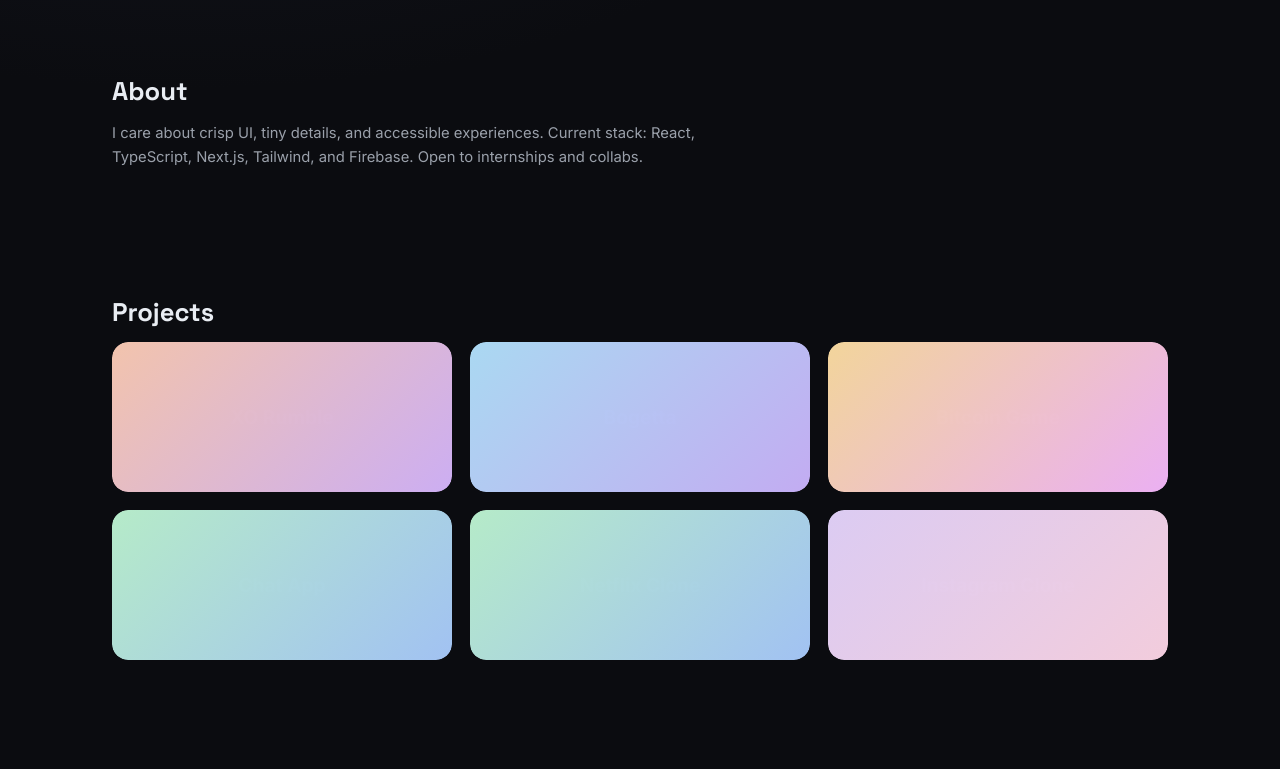
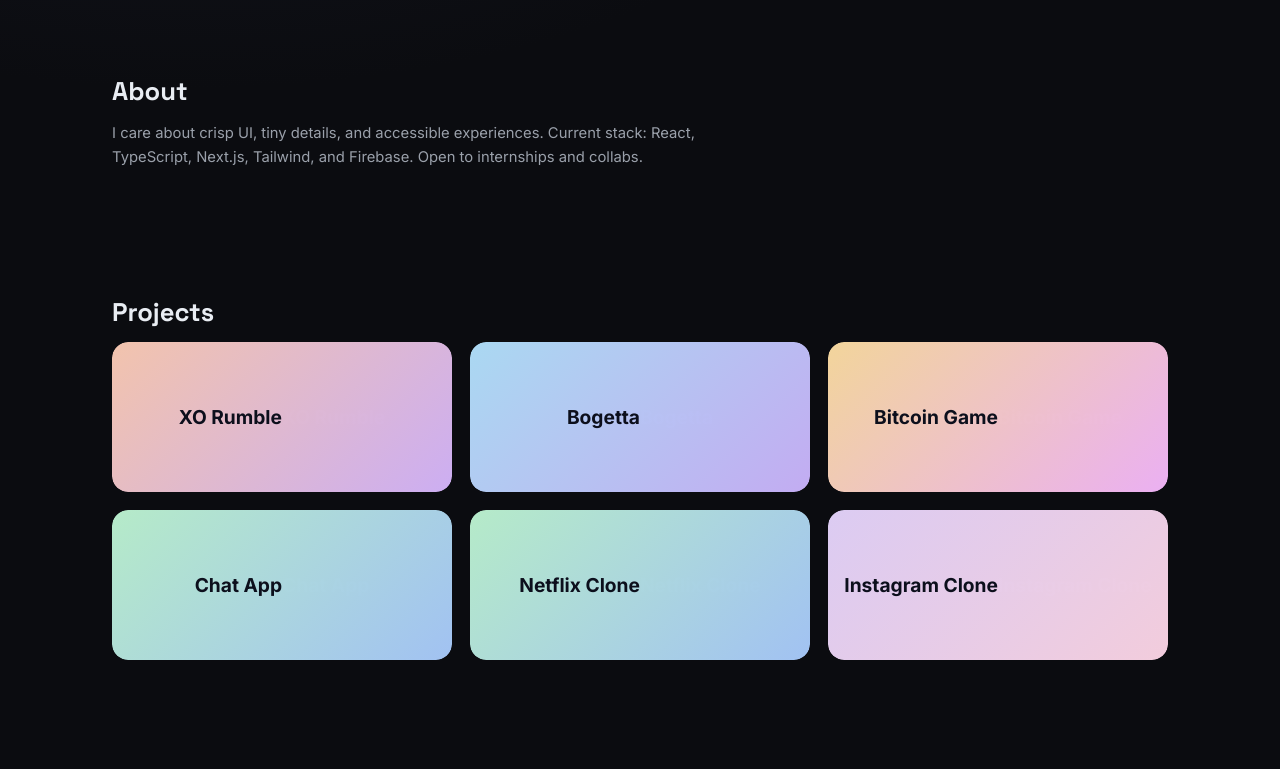
Before and after one commit to kaitlyn-hung/test-kaitlyn-hung.github.io, a plain HTML site: page index.html in a window 1280 px wide. Shown: the part 388-1157 px from the top of the page. Drawn offline with Linux system fonts and the light colour scheme.

Commit message:
Update index.html
Add project titles within each bubble.

```diff
--- a/index.html
+++ b/index.html
@@ -134,12 +134,12 @@
     <section id="projects" class="section">
       <h2>Projects</h2>
       <div class="grid">
-        <a class="card" style="--ga: var(--g-1a); --gb: var(--g-1b);" href="https://github.com/yourhandle/xo-rumble" target="_blank">XO Rumble</a>
-        <a class="card" style="--ga: var(--g-2a); --gb: var(--g-2b);" href="https://github.com/yourhandle/bogetta" target="_blank">Bogetta</a>
-        <a class="card" style="--ga: var(--g-3a); --gb: var(--g-3b);" href="https://github.com/yourhandle/bitcoin-game" target="_blank">Bitcoin Game</a>
-        <a class="card" style="--ga: var(--g-4a); --gb: var(--g-4b);" href="https://github.com/yourhandle/chat-app" target="_blank">Chat App</a>
-        <a class="card" style="--ga: var(--g-4a); --gb: var(--g-4b);" href="https://github.com/yourhandle/netflix-clone" target="_blank">Netflix Clone</a>
-        <a class="card" style="--ga: var(--g-6a); --gb: var(--g-6b);" href="https://github.com/yourhandle/instagram-clone" target="_blank">Instagram Clone</a>
+        <a class="card" style="--ga: var(--g-1a); --gb: var(--g-1b);" href="https://github.com/yourhandle/xo-rumble" target="_blank"><span>XO Rumble</span>XO Rumble</a>
+        <a class="card" style="--ga: var(--g-2a); --gb: var(--g-2b);" href="https://github.com/yourhandle/bogetta" target="_blank"><span>Bogetta</span>Bogetta</a>
+        <a class="card" style="--ga: var(--g-3a); --gb: var(--g-3b);" href="https://github.com/yourhandle/bitcoin-game" target="_blank"><span>Bitcoin Game</span>Bitcoin Game</a>
+        <a class="card" style="--ga: var(--g-4a); --gb: var(--g-4b);" href="https://github.com/yourhandle/chat-app" target="_blank"><span>Chat App</span>Chat App</a>
+        <a class="card" style="--ga: var(--g-4a); --gb: var(--g-4b);" href="https://github.com/yourhandle/netflix-clone" target="_blank"><span>Netflix Clone</span>Netflix Clone</a>
+        <a class="card" style="--ga: var(--g-6a); --gb: var(--g-6b);" href="https://github.com/yourhandle/instagram-clone" target="_blank"><span>Instagram Clone</span>Instagram Clone</a>
       </div>
 
       <!--
```
